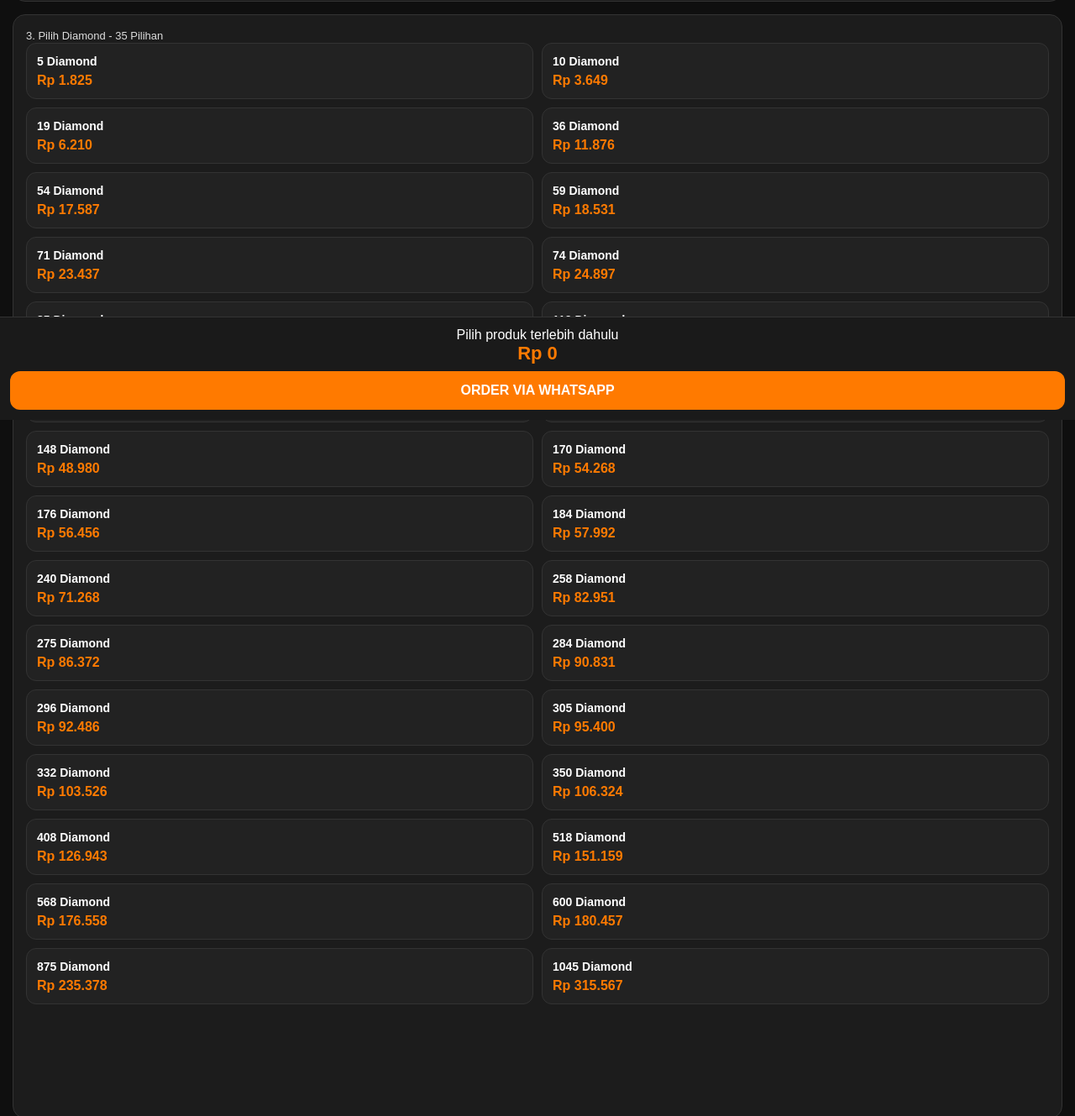
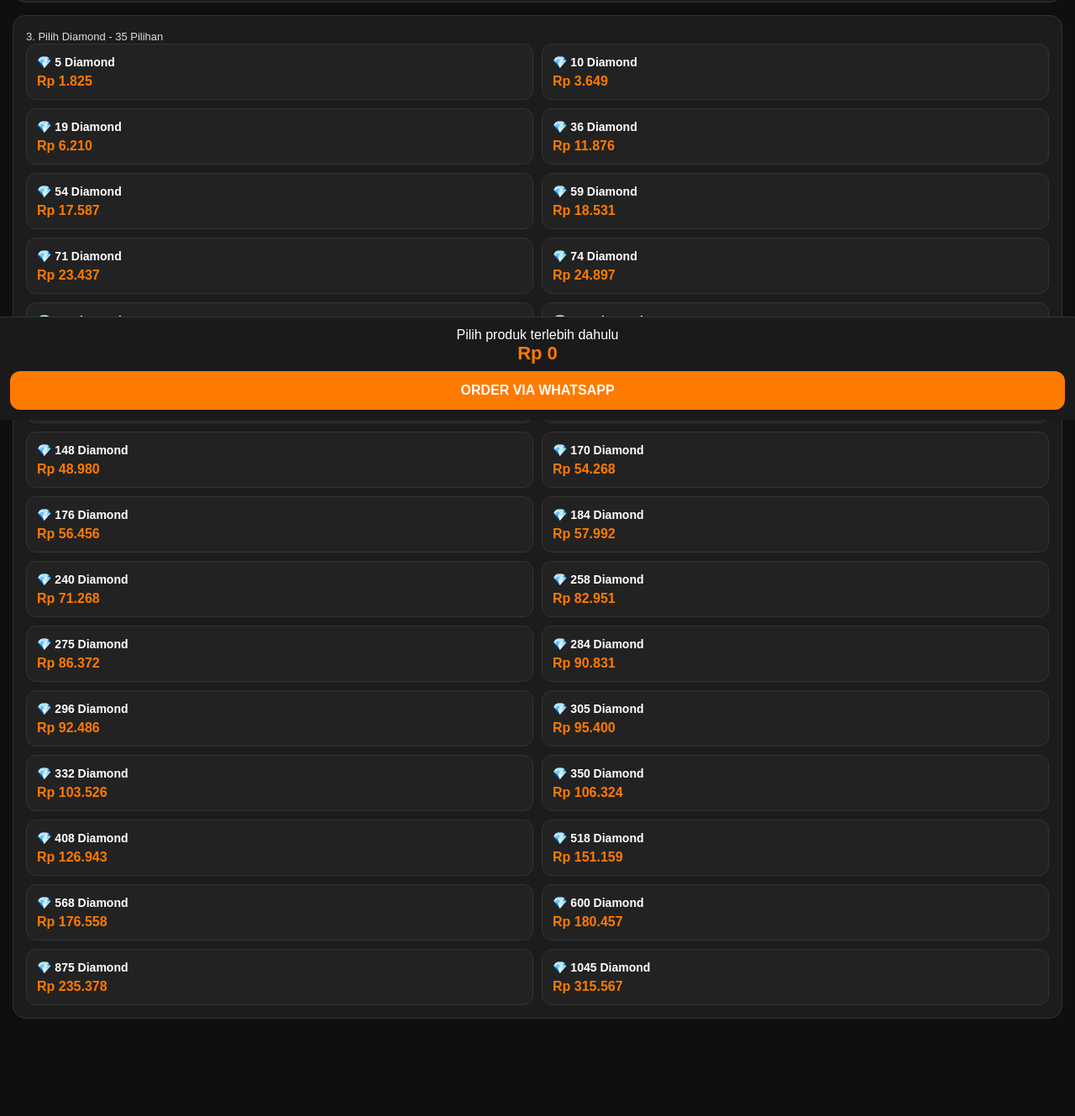
Before and after one commit to chanstoreid/ML, a plain HTML site: page index.html in a window 1280 px wide. Shown: the part 300-1629 px from the top of the page at 84% size. Drawn offline with Linux system fonts and the light colour scheme.

Commit message:
Enhance diamond options with emoji in index.html

```diff
--- a/index.html
+++ b/index.html
@@ -25,7 +25,7 @@ button{width:100%;background:#ff7a00;color:white;border:none;padding:14px;border
 </head>
 <body>
 
-<h1>CHANSTORE</h1>
+<h1>💎 CHANSTORE 💎</h1>
 <p>Top Up Mobile Legends - resmi</p>
 
 <div class="box">
@@ -38,36 +38,38 @@ button{width:100%;background:#ff7a00;color:white;border:none;padding:14px;border
 <div class="box">
   <label>3. Pilih Diamond - 35 Pilihan</label>
   <div class="grid" id="list">
-    <div class="item" onclick="pilih(this,'5 Diamond','Rp 1.825')"><b>5 Diamond</b><span>Rp 1.825</span></div>
-    <div class="item" onclick="pilih(this,'10 Diamond','Rp 3.649')"><b>10 Diamond</b><span>Rp 3.649</span></div>
-    <div class="item" onclick="pilih(this,'19 Diamond','Rp 6.210')"><b>19 Diamond</b><span>Rp 6.210</span></div>
-    <div class="item" onclick="pilih(this,'36 Diamond','Rp 11.876')"><b>36 Diamond</b><span>Rp 11.876</span></div>
-    <div class="item" onclick="pilih(this,'54 Diamond','Rp 17.587')"><b>54 Diamond</b><span>Rp 17.587</span></div>
-    <div class="item" onclick="pilih(this,'59 Diamond','Rp 18.531')"><b>59 Diamond</b><span>Rp 18.531</span></div>
-    <div class="item" onclick="pilih(this,'71 Diamond','Rp 23.437')"><b>71 Diamond</b><span>Rp 23.437</span></div>
-    <div class="item" onclick="pilih(this,'74 Diamond','Rp 24.897')"><b>74 Diamond</b><span>Rp 24.897</span></div>
-    <div class="item" onclick="pilih(this,'85 Diamond','Rp 26.521')"><b>85 Diamond</b><span>Rp 26.521</span></div>
-    <div class="item" onclick="pilih(this,'112 Diamond','Rp 33.983')"><b>112 Diamond</b><span>Rp 33.983</span></div>
-    <div class="item" onclick="pilih(this,'116 Diamond','Rp 36.411')"><b>116 Diamond</b><span>Rp 36.411</span></div>
-    <div class="item" onclick="pilih(this,'128 Diamond','Rp 37.877')"><b>128 Diamond</b><span>Rp 37.877</span></div>
-    <div class="item" onclick="pilih(this,'148 Diamond','Rp 48.980')"><b>148 Diamond</b><span>Rp 48.980</span></div>
-    <div class="item" onclick="pilih(this,'170 Diamond','Rp 54.268')"><b>170 Diamond</b><span>Rp 54.268</span></div>
-    <div class="item" onclick="pilih(this,'176 Diamond','Rp 56.456')"><b>176 Diamond</b><span>Rp 56.456</span></div>
-    <div class="item" onclick="pilih(this,'184 Diamond','Rp 57.992')"><b>184 Diamond</b><span>Rp 57.992</span></div>
-    <div class="item" onclick="pilih(this,'240 Diamond','Rp 71.268')"><b>240 Diamond</b><span>Rp 71.268</span></div>
-    <div class="item" onclick="pilih(this,'258 Diamond','Rp 82.951')"><b>258 Diamond</b><span>Rp 82.951</span></div>
-    <div class="item" onclick="pilih(this,'275 Diamond','Rp 86.372)"><b>275 Diamond</b><span>Rp 86.372</span></div>
-    <div class="item" onclick="pilih(this,'284 Diamond','Rp 90.831')"><b>284 Diamond</b><span>Rp 90.831</span></div>
-    <div class="item" onclick="pilih(this,'296 Diamond','Rp 92.486')"><b>296 Diamond</b><span>Rp 92.486</span></div>
-    <div class="item" onclick="pilih(this,'305 Diamond','Rp 95.400')"><b>305 Diamond</b><span>Rp 95.400</span></div>
-    <div class="item" onclick="pilih(this,'332 Diamond','Rp 103.526')"><b>332 Diamond</b><span>Rp 103.526</span></div>
-    <div class="item" onclick="pilih(this,'350 Diamond','Rp 106.324')"><b>350 Diamond</b><span>Rp 106.324</span></div>
-    <div class="item" onclick="pilih(this,'408 Diamond','Rp 126.943')"><b>408 Diamond</b><span>Rp 126.943</span></div>
-    <div class="item" onclick="pilih(this,'518 Diamond','Rp 151.159')"><b>518 Diamond</b><span>Rp 151.159</span></div>
-    <div class="item" onclick="pilih(this,'568 Diamond','Rp 176.558')"><b>568 Diamond</b><span>Rp 176.558</span></div>
-    <div class="item" onclick="pilih(this,'600 Diamond','Rp 180.457')"><b>600 Diamond</b><span>Rp 180.457</span></div>
-    <div class="item" onclick="pilih(this,'875 Diamond','Rp 235.378')"><b>875 Diamond</b><span>Rp 235.378</span></div>
-    <div class="item" onclick="pilih(this,'1045 Diamond','Rp 315.567')"><b>1045 Diamond</b><span>Rp 315.567</span></div>
+    <div class="item" onclick="pilih(this,'💎 5 Diamond','Rp 1.825')"><b>💎 5 Diamond</b><span>Rp 1.825</span></div>
+    <div class="item" onclick="pilih(this,'💎 10 Diamond','Rp 3.649')"><b>💎 10 Diamond</b><span>Rp 3.649</span></div>
+    <div class="item" onclick="pilih(this,'💎 19 Diamond','Rp 6.210')"><b>💎 19 Diamond</b><span>Rp 6.210</span></div>
+    <div class="item" onclick="pilih(this,'💎 36 Diamond','Rp 11.876')"><b>💎 36 Diamond</b><span>Rp 11.876</span></div>
+    <div class="item" onclick="pilih(this,'💎 54 Diamond','Rp 17.587')"><b>💎 54 Diamond</b><span>Rp 17.587</span></div>
+    <div class="item" onclick="pilih(this,'💎 59 Diamond','Rp 18.531')"><b>💎 59 Diamond</b><span>Rp 18.531</span></div>
+    <div class="item" onclick="pilih(this,'💎 71 Diamond','Rp 23.437')"><b>💎 71 Diamond</b><span>Rp 23.437</span></div>
+    <div class="item" onclick="pilih(this,'💎 74 Diamond','Rp 24.897')"><b>💎 74 Diamond</b><span>Rp 24.897</span></div>
+    <div class="item" onclick="pilih(this,'💎 85 Diamond','Rp 26.521')"><b>💎 85 Diamond</b><span>Rp 26.521</span></div>
+    <div class="item" onclick="pilih(this,'💎 112 Diamond','Rp 33.983')"><b>💎 112 Diamond</b><span>Rp 33.983</span></div>
+    <div class="item" onclick="pilih(this,'💎 116 Diamond','Rp 36.411')"><b>💎 116 Diamond</b><span>Rp 36.411</span></div>
+    <div class="item" onclick="pilih(this,'💎 128 Diamond','Rp 37.877')"><b>💎 128 Diamond</b><span>Rp 37.877</span></div>
+    <div class="item" onclick="pilih(this,'💎 148 Diamond','Rp 48.980')"><b>💎 148 Diamond</b><span>Rp 48.980</span></div>
+    <div class="item" onclick="pilih(this,'💎 170 Diamond','Rp 54.268')"><b>💎 170 Diamond</b><span>Rp 54.268</span></div>
+    <div class="item" onclick="pilih(this,'💎 176 Diamond','Rp 56.456')"><b>💎 176 Diamond</b><span>Rp 56.456</span></div>
+    <div class="item" onclick="pilih(this,'💎 184 Diamond','Rp 57.992')"><b>💎 184 Diamond</b><span>Rp 57.992</span></div>
+    <div class="item" onclick="pilih(this,'💎 240 Diamond','Rp 71.268')"><b>💎 240 Diamond</b><span>Rp 71.268</span></div>
+    <div class="item" onclick="pilih(this,'💎 258 Diamond','Rp 82.951')"><b>💎 258 Diamond</b><span>Rp 82.951</span></div>
+    <div class="item" onclick="pilih(this,'💎 275 Diamond','Rp 86.372')"><b>💎 275 Diamond</b><span>Rp 86.372</span></div>
+    <div class="item" onclick="pilih(this,'💎 284 Diamond','Rp 90.831')"><b>💎 284 Diamond</b><span>Rp 90.831</span></div>
+    <div class="item" onclick="pilih(this,'💎 296 Diamond','Rp 92.486')"><b>💎 296 Diamond</b><span>Rp 92.486</span></div>
+    <div class="item" onclick="pilih(this,'💎 305 Diamond','Rp 95.400')"><b>💎 305 Diamond</b><span>Rp 95.400</span></div>
+    <div class="item" onclick="pilih(this,'💎 332 Diamond','Rp 103.526')"><b>💎 332 Diamond</b><span>Rp 103.526</span></div>
+    <div class="item" onclick="pilih(this,'💎 350 Diamond','Rp 106.324')"><b>💎 350 Diamond</b><span>Rp 106.324</span></div>
+    <div class="item" onclick="pilih(this,'💎 408 Diamond','Rp 126.943')"><b>💎 408 Diamond</b><span>Rp 126.943</span></div>
+    <div class="item" onclick="pilih(this,'💎 518 Diamond','Rp 151.159')"><b>💎 518 Diamond</b><span>Rp 151.159</span></div>
+    <div class="item" onclick="pilih(this,'💎 568 Diamond','Rp 176.558')"><b>💎 568 Diamond</b><span>Rp 176.558</span></div>
+    <div class="item" onclick="pilih(this,'💎 600 Diamond','Rp 180.457')"><b>💎 600 Diamond</b><span>Rp 180.457</span></div>
+    <div class="item" onclick="pilih(this,'💎 875 Diamond','Rp 235.378')"><b>💎 875 Diamond</b><span>Rp 235.378</span></div>
+    <div class="item" onclick="pilih(this,'💎 1045 Diamond','Rp 315.567')"><b>💎 1045 Diamond</b><span>Rp 315.567</span></div>
+  </div>
+</div>
 
 <div style="height:110px"></div>
 
@@ -96,4 +98,4 @@ function order(){
 }
 </script>
 </body>
-  </html>
+</html>
```
